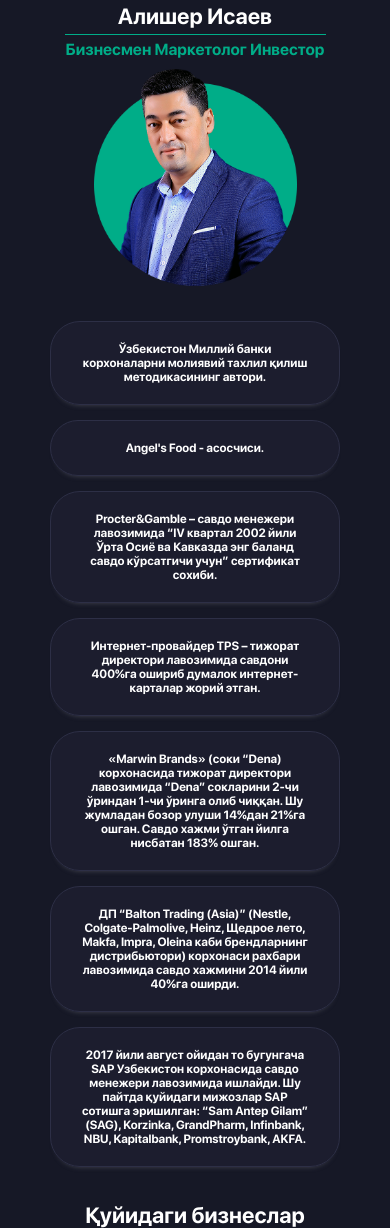
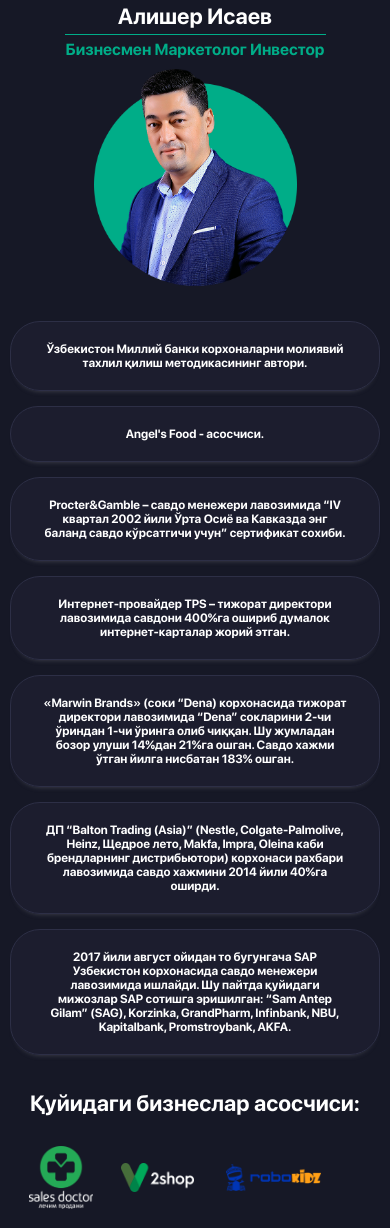
Before and after one commit to mabrur-h/alisherisayev, a plain HTML site: page index.html in a window 390 px wide. Shown: the part 902-2130 px from the top of the page. Drawn offline with Linux system fonts and the light colour scheme.

Commit message:
Update style.css

```diff
--- a/css/style.css
+++ b/css/style.css
@@ -1482,6 +1482,10 @@
         font-size: 12px;
     }
 
+    #info .container {
+        width: 100%;
+    }
+
     #info .text__light {
         font-size: 22px;
         text-align: center;
```
